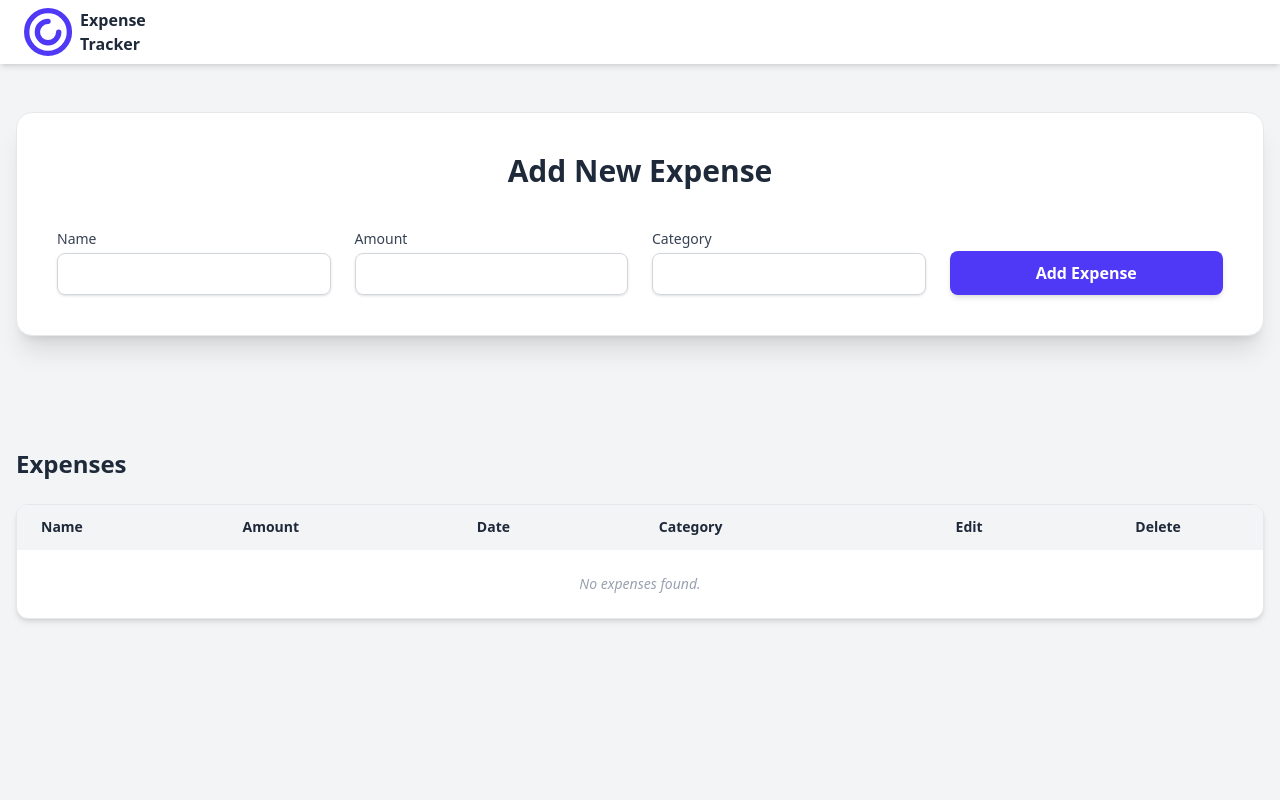
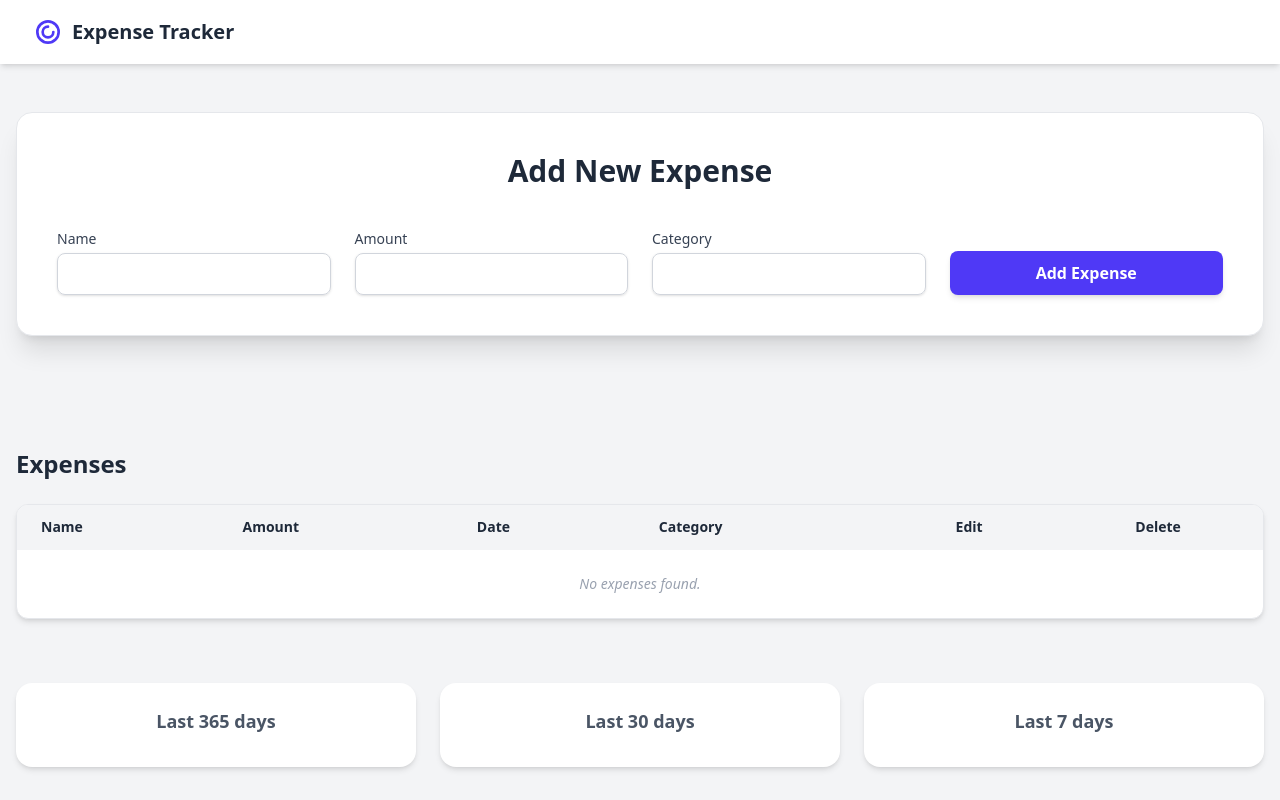
Before and after one commit to tamim-vaiya/expense_tracker, a Django app: template myapp/templates/myapp/index.html in a window 1280 px wide. Run offline with Django 5.2, Linux system fonts and the light colour scheme; the template is opened without the code that fills it: values that come from a table or form of the project are taken from there, others are empty; some libraries are stand-ins or nearby versions.

Commit message:
Added Total Across Week, MOnth, Year Design

```diff
--- a/myapp/templates/myapp/index.html
+++ b/myapp/templates/myapp/index.html
@@ -95,6 +95,37 @@
   </div>
 </div>
 
+<div class="max-w-7xl mx-auto mt-16 px-4">
+    <div class="grid grid-cols-1 md:grid-cols-3 gap-6">
+
+        <!-- Last 365 Days -->
+        <div class="bg-white rounded-2xl shadow-md p-6 text-center">
+            <p class="text-gray-600 text-lg font-semibold">Last 365 days</p>
+            <p class="text-3xl font-bold text-green-600 mt-2">
+                {{ yearly_sum.amount__sum|intcomma }}
+            </p>
+        </div>
+
+        <!-- Last 30 Days -->
+        <div class="bg-white rounded-2xl shadow-md p-6 text-center">
+            <p class="text-gray-600 text-lg font-semibold">Last 30 days</p>
+            <p class="text-3xl font-bold text-blue-600 mt-2">
+                {{ monthly_sum.amount__sum|intcomma }}
+            </p>
+        </div>
+
+        <!-- Last 7 Days -->
+        <div class="bg-white rounded-2xl shadow-md p-6 text-center">
+            <p class="text-gray-600 text-lg font-semibold">Last 7 days</p>
+            <p class="text-3xl font-bold text-purple-600 mt-2">
+                {{ weekly_sum.amount__sum|intcomma }}
+            </p>
+        </div>
+
+    </div>
+</div>
+
+
 
 
 
--- a/static/dist/styles.css
+++ b/static/dist/styles.css
@@ -7,53 +7,43 @@
       "Segoe UI Emoji", "Segoe UI Symbol", "Noto Color Emoji";
     --font-mono: ui-monospace, SFMono-Regular, Menlo, Monaco, Consolas, "Liberation Mono",
       "Courier New", monospace;
-    --color-red-500: oklch(63.7% 0.237 25.331);
     --color-red-600: oklch(57.7% 0.245 27.325);
     --color-red-800: oklch(44.4% 0.177 26.899);
-    --color-blue-100: oklch(93.2% 0.032 255.585);
-    --color-indigo-200: oklch(87% 0.065 274.039);
-    --color-indigo-300: oklch(78.5% 0.115 274.713);
-    --color-indigo-400: oklch(67.3% 0.182 276.935);
+    --color-green-600: oklch(62.7% 0.194 149.214);
+    --color-blue-600: oklch(54.6% 0.245 262.881);
     --color-indigo-500: oklch(58.5% 0.233 277.117);
     --color-indigo-600: oklch(51.1% 0.262 276.966);
     --color-indigo-700: oklch(45.7% 0.24 277.023);
     --color-indigo-800: oklch(39.8% 0.195 277.366);
-    --color-indigo-900: oklch(35.9% 0.144 278.697);
+    --color-purple-600: oklch(55.8% 0.288 302.321);
     --color-gray-50: oklch(98.5% 0.002 247.839);
     --color-gray-100: oklch(96.7% 0.003 264.542);
     --color-gray-200: oklch(92.8% 0.006 264.531);
     --color-gray-300: oklch(87.2% 0.01 258.338);
     --color-gray-400: oklch(70.7% 0.022 261.325);
-    --color-gray-500: oklch(55.1% 0.027 264.364);
     --color-gray-600: oklch(44.6% 0.03 256.802);
     --color-gray-700: oklch(37.3% 0.034 259.733);
     --color-gray-800: oklch(27.8% 0.033 256.848);
-    --color-gray-900: oklch(21% 0.034 264.665);
-    --color-neutral-200: oklch(92.2% 0 0);
     --color-white: #fff;
     --spacing: 0.25rem;
-    --container-md: 28rem;
     --container-7xl: 80rem;
     --text-sm: 0.875rem;
     --text-sm--line-height: calc(1.25 / 0.875);
+    --text-lg: 1.125rem;
+    --text-lg--line-height: calc(1.75 / 1.125);
+    --text-xl: 1.25rem;
+    --text-xl--line-height: calc(1.75 / 1.25);
     --text-2xl: 1.5rem;
     --text-2xl--line-height: calc(2 / 1.5);
     --text-3xl: 1.875rem;
     --text-3xl--line-height: calc(2.25 / 1.875);
-    --text-4xl: 2.25rem;
-    --text-4xl--line-height: calc(2.5 / 2.25);
     --font-weight-medium: 500;
     --font-weight-semibold: 600;
     --font-weight-bold: 700;
-    --radius-md: 0.375rem;
     --radius-lg: 0.5rem;
     --radius-xl: 0.75rem;
     --radius-2xl: 1rem;
-    --radius-3xl: 1.5rem;
     --ease-in-out: cubic-bezier(0.4, 0, 0.2, 1);
-    --blur-md: 12px;
-    --blur-lg: 16px;
-    --blur-xl: 24px;
     --default-transition-duration: 150ms;
     --default-transition-timing-function: cubic-bezier(0.4, 0, 0.2, 1);
     --default-font-family: var(--font-sans);
@@ -212,6 +202,9 @@
   .mx-auto {
     margin-inline: auto;
   }
+  .mt-2 {
+    margin-top: calc(var(--spacing) * 2);
+  }
   .mt-16 {
     margin-top: calc(var(--spacing) * 16);
   }
@@ -233,8 +226,17 @@
   .grid {
     display: grid;
   }
-  .inline-block {
-    display: inline-block;
+  .inline {
+    display: inline;
+  }
+  .h-8 {
+    height: calc(var(--spacing) * 8);
+  }
+  .h-16 {
+    height: calc(var(--spacing) * 16);
+  }
+  .w-8 {
+    width: calc(var(--spacing) * 8);
   }
   .w-full {
     width: 100%;
@@ -248,9 +250,6 @@
   .grid-cols-1 {
     grid-template-columns: repeat(1, minmax(0, 1fr));
   }
-  .grid-cols-6 {
-    grid-template-columns: repeat(6, minmax(0, 1fr));
-  }
   .items-center {
     align-items: center;
   }
@@ -262,6 +261,13 @@
   }
   .gap-6 {
     gap: calc(var(--spacing) * 6);
+  }
+  .space-x-2 {
+    :where(& > :not(:last-child)) {
+      --tw-space-x-reverse: 0;
+      margin-inline-start: calc(calc(var(--spacing) * 2) * var(--tw-space-x-reverse));
+      margin-inline-end: calc(calc(var(--spacing) * 2) * calc(1 - var(--tw-space-x-reverse)));
+    }
   }
   .divide-y {
     :where(& > :not(:last-child)) {
@@ -305,11 +311,11 @@
   .bg-indigo-600 {
     background-color: var(--color-indigo-600);
   }
-  .bg-red-600 {
-    background-color: var(--color-red-600);
-  }
   .bg-white {
     background-color: var(--color-white);
+  }
+  .p-6 {
+    padding: calc(var(--spacing) * 6);
   }
   .p-10 {
     padding: calc(var(--spacing) * 10);
@@ -347,6 +353,9 @@
   .text-left {
     text-align: left;
   }
+  .text-right {
+    text-align: right;
+  }
   .text-2xl {
     font-size: var(--text-2xl);
     line-height: var(--tw-leading, var(--text-2xl--line-height));
@@ -355,9 +364,17 @@
     font-size: var(--text-3xl);
     line-height: var(--tw-leading, var(--text-3xl--line-height));
   }
+  .text-lg {
+    font-size: var(--text-lg);
+    line-height: var(--tw-leading, var(--text-lg--line-height));
+  }
   .text-sm {
     font-size: var(--text-sm);
     line-height: var(--tw-leading, var(--text-sm--line-height));
+  }
+  .text-xl {
+    font-size: var(--text-xl);
+    line-height: var(--tw-leading, var(--text-xl--line-height));
   }
   .font-bold {
     --tw-font-weight: var(--font-weight-bold);
@@ -371,8 +388,14 @@
     --tw-font-weight: var(--font-weight-semibold);
     font-weight: var(--font-weight-semibold);
   }
+  .text-blue-600 {
+    color: var(--color-blue-600);
+  }
   .text-gray-400 {
     color: var(--color-gray-400);
+  }
+  .text-gray-600 {
+    color: var(--color-gray-600);
   }
   .text-gray-700 {
     color: var(--color-gray-700);
@@ -380,8 +403,14 @@
   .text-gray-800 {
     color: var(--color-gray-800);
   }
+  .text-green-600 {
+    color: var(--color-green-600);
+  }
   .text-indigo-600 {
     color: var(--color-indigo-600);
+  }
+  .text-purple-600 {
+    color: var(--color-purple-600);
   }
   .text-red-600 {
     color: var(--color-red-600);
@@ -396,10 +425,6 @@
     &::placeholder {
       color: var(--color-gray-400);
     }
-  }
-  .shadow {
-    --tw-shadow: 0 1px 3px 0 var(--tw-shadow-color, rgb(0 0 0 / 0.1)), 0 1px 2px -1px var(--tw-shadow-color, rgb(0 0 0 / 0.1));
-    box-shadow: var(--tw-inset-shadow), var(--tw-inset-ring-shadow), var(--tw-ring-offset-shadow), var(--tw-ring-shadow), var(--tw-shadow);
   }
   .shadow-md {
     --tw-shadow: 0 4px 6px -1px var(--tw-shadow-color, rgb(0 0 0 / 0.1)), 0 2px 4px -2px var(--tw-shadow-color, rgb(0 0 0 / 0.1));
@@ -480,11 +505,31 @@
       outline-style: none;
     }
   }
+  .sm\:px-6 {
+    @media (width >= 40rem) {
+      padding-inline: calc(var(--spacing) * 6);
+    }
+  }
+  .md\:grid-cols-3 {
+    @media (width >= 48rem) {
+      grid-template-columns: repeat(3, minmax(0, 1fr));
+    }
+  }
   .md\:grid-cols-4 {
     @media (width >= 48rem) {
       grid-template-columns: repeat(4, minmax(0, 1fr));
     }
   }
+  .lg\:px-8 {
+    @media (width >= 64rem) {
+      padding-inline: calc(var(--spacing) * 8);
+    }
+  }
+}
+@property --tw-space-x-reverse {
+  syntax: "*";
+  inherits: false;
+  initial-value: 0;
 }
 @property --tw-divide-y-reverse {
   syntax: "*";
@@ -576,6 +621,7 @@
 @layer properties {
   @supports ((-webkit-hyphens: none) and (not (margin-trim: inline))) or ((-moz-orient: inline) and (not (color:rgb(from red r g b)))) {
     *, ::before, ::after, ::backdrop {
+      --tw-space-x-reverse: 0;
       --tw-divide-y-reverse: 0;
       --tw-border-style: solid;
       --tw-font-weight: initial;
```
